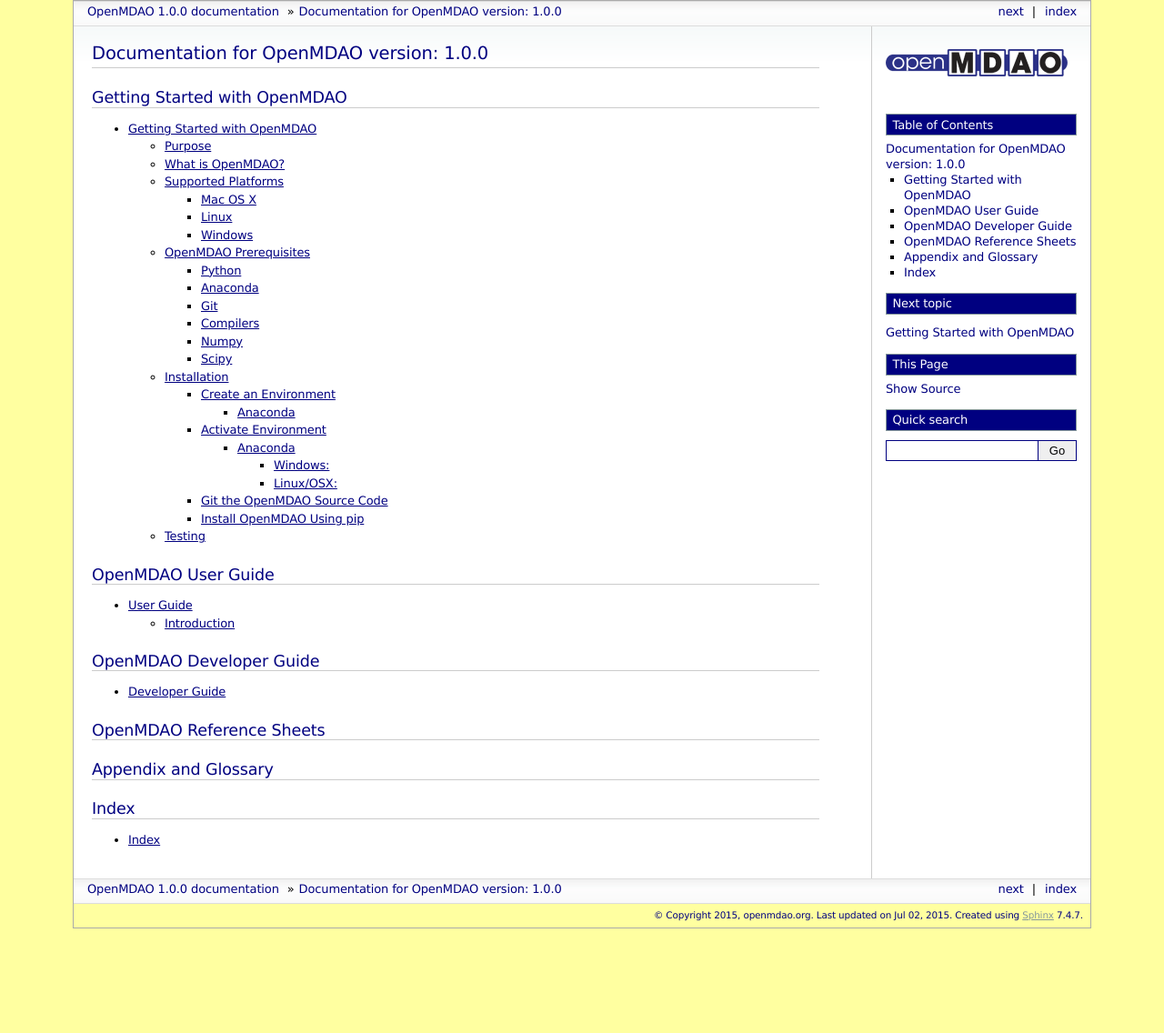
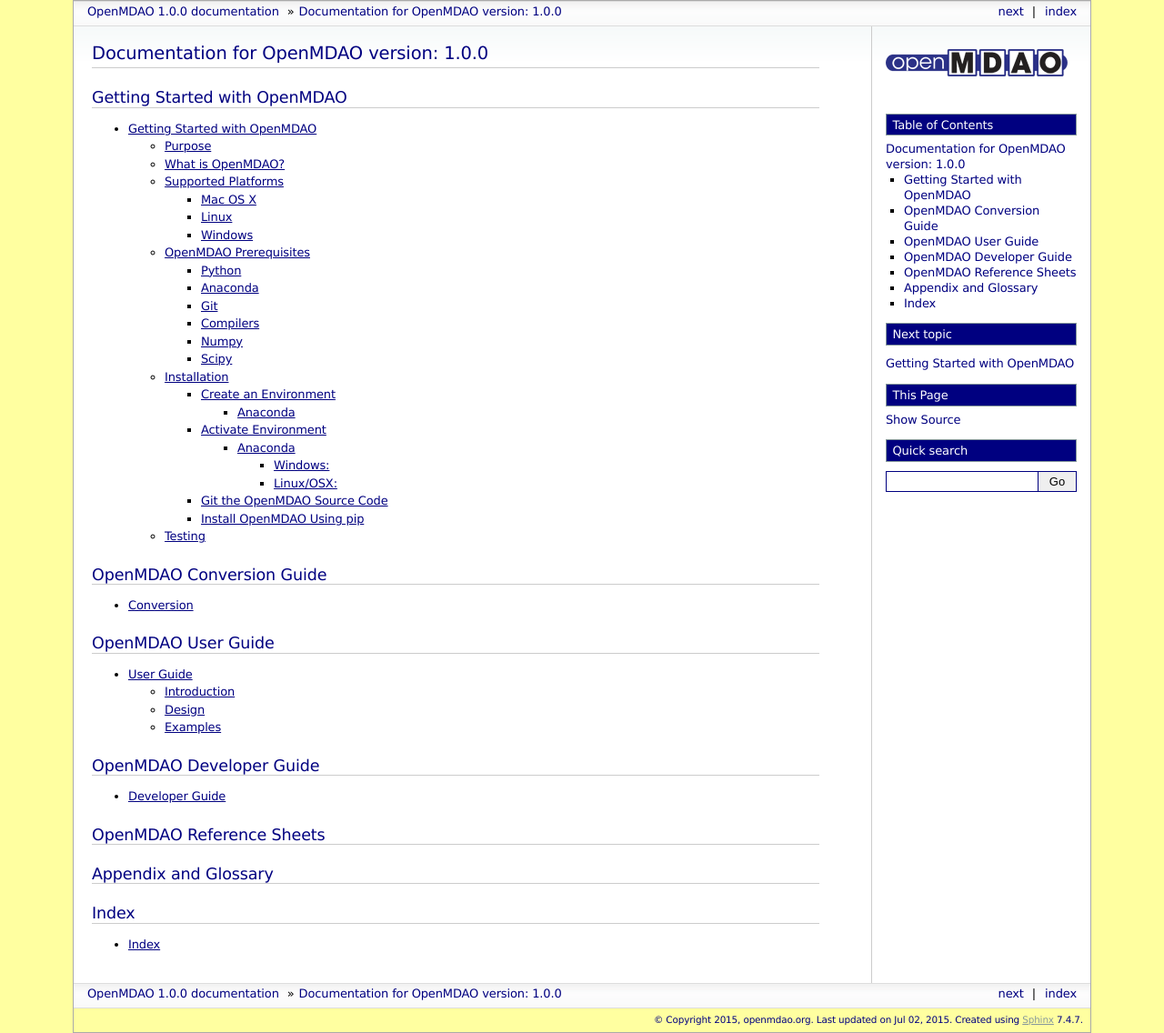
Before and after one commit to OpenMDAO/OpenMDAO1, a Sphinx documentation site: the page built from openmdao/docs/index.rst, in a window 1280 px wide. Shown: the whole page at 91% size. Built offline with Sphinx 7.4.7, drawn with Linux system fonts in a browser that asks for light colours; pages that are not in the unit, such as notebooks, are missing from menus; before the commit the page ends 1021 px from its top, so only the background shows below that.

Commit message:
starting new doc structure

```diff
--- /dev/null
+++ b/openmdao/docs/conversion-guide/index.rst
@@ -0,0 +1,7 @@
+.. _Conversion-Guide:
+
+============
+Conversion
+============
+
+Examples from old OpenMDAO converted into new
--- a/openmdao/docs/index.rst
+++ b/openmdao/docs/index.rst
@@ -12,6 +12,15 @@ Getting Started with OpenMDAO
 .. toctree::
 
    getting-started/index.rst
+
+=========================
+OpenMDAO Conversion Guide
+=========================
+
+.. toctree::
+   :maxdepth: 2
+
+   conversion-guide/index.rst
 
 ======================
 OpenMDAO User Guide
--- /dev/null
+++ b/openmdao/docs/usr-guide/design.rst
@@ -0,0 +1,24 @@
+.. _Design-Doc:
+
+============
+Design
+============
+
+relationships between problem, group, driver, component, etc.
+""" System: Base class for systems in OpenMDAO."""
+
+"""   Component: Base class for a Component system. The Component can declare
+variables and operates on its params to produce unknowns, which can be
+explicit outputs or implicit states.
+"""
+
+""" Base class for drivers in OpenMDAO. Drivers can only be placed in a
+Problem, and every problem has a Driver. Driver is the simplest driver that
+runs (solves using solve_nonlinear) a problem once.
+"""
+
+"""Group: A system that contains other systems."""
+
+""" The Problem is always the top object for running an OpenMDAO
+model.
+"""
--- /dev/null
+++ b/openmdao/docs/usr-guide/examples.rst
@@ -0,0 +1,7 @@
+.. _OpenMDAO-Examples:
+
+============
+Examples
+============
+
+getting started with easy examples, paraboloid, Sellar
--- a/openmdao/docs/usr-guide/index.rst
+++ b/openmdao/docs/usr-guide/index.rst
@@ -8,3 +8,5 @@ User Guide
    :maxdepth: 2
 
    intro.rst
+   design.rst
+   examples.rst
--- a/openmdao/docs/usr-guide/intro.rst
+++ b/openmdao/docs/usr-guide/intro.rst
@@ -3,3 +3,5 @@
 ============
 Introduction
 ============
+
+what it is, elevator pitch
```
